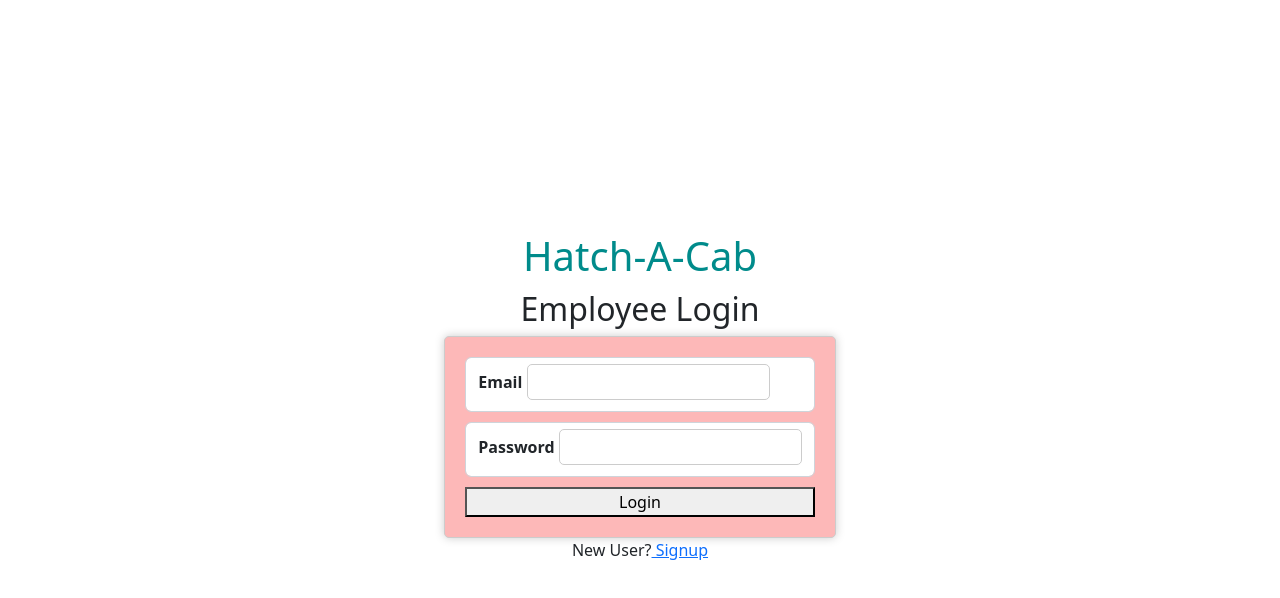
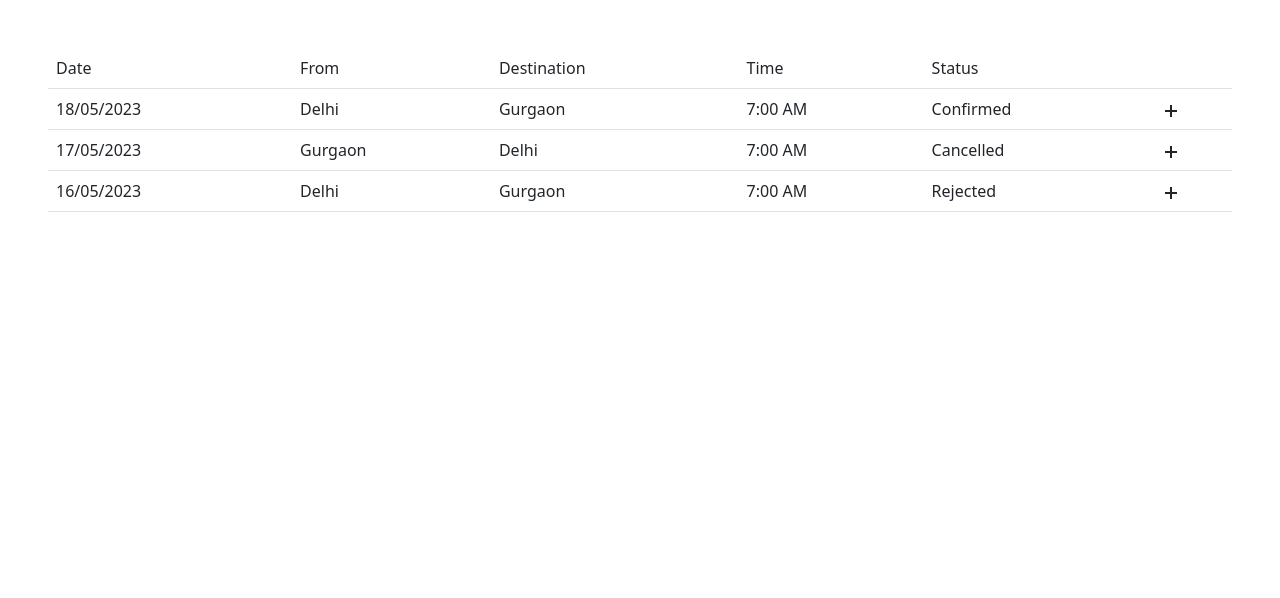
Before and after one commit to UI-GGN/CBP3-React-Rebels, a React (Create React App) app: page /booking-history in a window 1280 px wide. Shown: the top 598 px of the page. Built offline with nearby package versions, Linux system fonts and the light colour scheme.

Commit message:
RR|[Soumya,Dhruva]| Add. Booking history page

```diff
--- a/package.json
+++ b/package.json
@@ -6,6 +6,10 @@
     "@testing-library/jest-dom": "^5.16.5",
     "@testing-library/react": "^13.4.0",
     "@testing-library/user-event": "^13.5.0",
+    "@types/jest": "^29.5.1",
+    "@types/node": "^20.2.3",
+    "@types/react": "^18.2.6",
+    "@types/react-dom": "^18.2.4",
     "axios": "^1.4.0",
     "bootstrap": "^5.2.3",
     "eslint": "^8.41.0",
@@ -15,8 +19,10 @@
     "prettier": "^2.8.8",
     "react": "^18.2.0",
     "react-dom": "^18.2.0",
+    "react-icons": "^4.8.0",
     "react-scripts": "5.0.1",
     "sass": "^1.62.1",
+    "typescript": "^4.9.5",
     "web-vitals": "^2.1.4"
   },
   "scripts": {
--- a/src/App.js
+++ b/src/App.js
@@ -1,7 +1,7 @@
-import logo from "./logo.svg";
-import "./App.scss";
-import "tailwindcss/tailwind.css"
-import { BrowserRouter, Routes, Route } from "react-router-dom";
+import logo from './logo.svg';
+import './App.scss';
+import 'tailwindcss/tailwind.css';
+import { BrowserRouter, Routes, Route } from 'react-router-dom';
 import AddCab from './pages/AddCab';
 import Login from './pages/Login';
 import Booking from './pages/Booking';
@@ -9,33 +9,38 @@ import BookingConfirmation from './pages/Bookingconfirmation';
 import SignUp from './pages/Signup';
 import ErrorPage from './pages/ErrorPage';
 import LandingPage_ from './pages/LandingPage_';
+import BookingHistory from './pages/BookingHistory.tsx';
 
 function App() {
-  const rides = [{
-    bookingId:1,
-    dropLocation: "address1",
-    pickUpLocation: "address2",
-    city:'Chennai',
-    area:'T.Nagar',
-    time: '2022-04-22 10:34:23',
-    status: "confirmed",
-  },{
-    bookingId:2,
-    dropLocation: "Delhi",
-    pickUpLocation: "Chennai",
-    time: "2022-04-22 10:34:23",
-    city:'Chennai',
-    area:'T.Nagar',
-    status: "confirmed",
-  },{
-    bookingId:3,
-    dropLocation: "Delhi",
-    pickUpLocation: "Chennai",
-    time: "2022-04-22 10:34:23",
-    city:'Chennai',
-    area:'T.Nagar',
-    status: "confirmed",
-  }];
+  const rides = [
+    {
+      bookingId: 1,
+      dropLocation: 'address1',
+      pickUpLocation: 'address2',
+      city: 'Chennai',
+      area: 'T.Nagar',
+      time: '2022-04-22 10:34:23',
+      status: 'confirmed',
+    },
+    {
+      bookingId: 2,
+      dropLocation: 'Delhi',
+      pickUpLocation: 'Chennai',
+      time: '2022-04-22 10:34:23',
+      city: 'Chennai',
+      area: 'T.Nagar',
+      status: 'confirmed',
+    },
+    {
+      bookingId: 3,
+      dropLocation: 'Delhi',
+      pickUpLocation: 'Chennai',
+      time: '2022-04-22 10:34:23',
+      city: 'Chennai',
+      area: 'T.Nagar',
+      status: 'confirmed',
+    },
+  ];
 
   return (
     <BrowserRouter>
@@ -49,8 +54,8 @@ function App() {
           path="booking-confirmation"
           element={<BookingConfirmation rides={rides} />}
         />
+        <Route path="booking-history" element={<BookingHistory />} />
         <Route path="*" element={<Login />} />
-
       </Routes>
     </BrowserRouter>
   );
--- /dev/null
+++ b/src/components/Accordion.tsx
@@ -0,0 +1,70 @@
+import React from 'react';
+import { useState } from 'react';
+import { GoDash, GoPlus } from 'react-icons/go';
+import { GrNorton } from 'react-icons/gr';
+import { GiCancel } from 'react-icons/gi';
+
+const Accordion = ({ list }) => {
+  const [expandIndex, setExpandIndex] = useState(-1);
+  const bookingList = list.map((item, index) => {
+    const expandedIndex = expandIndex === index;
+    const icon = <span>{expandedIndex ? <GoDash /> : <GoPlus />}</span>;
+    const selectedRowStyle = expandedIndex
+      ? 'hover:bg-tw_hover_light bg-tw_hover_light'
+      : 'hover:bg-tw_hover_light';
+    return (
+      <React.Fragment key={item.sno}>
+        <tr
+          className={selectedRowStyle}
+          onClick={() => {
+            setExpandIndex(index);
+          }}
+        >
+          <td className={expandedIndex ? 'border-0' : 'border-b-1'}>
+            {item.bookingDate}
+          </td>
+          <td className={expandedIndex ? 'border-0' : 'border-b-1'}>
+            {item.cabFrom}
+          </td>
+          <td className={expandedIndex ? 'border-0' : 'border-b-1'}>
+            {item.cabTo}
+          </td>
+          <td className={expandedIndex ? 'border-0' : 'border-b-1'}>
+            {item.pickUpTime}
+          </td>
+          <td className={expandedIndex ? 'border-0' : 'border-b-1'}>
+            {item.status}
+          </td>
+          <td className={expandedIndex ? 'border-0' : 'border-b-1'}>{icon}</td>
+        </tr>
+        {expandedIndex && (
+          <tr className="bg-tw_hover_light ">
+            <td colSpan={6} className="border-b-1">
+              <div>{item.bookingTime}</div>
+            </td>
+          </tr>
+        )}
+      </React.Fragment>
+    );
+  });
+
+  return (
+    <div className="p-5">
+      <table className="table">
+        <thead>
+          <tr className="bg-tw_primary text-light">
+            <td>Date</td>
+            <td>From</td>
+            <td>Destination</td>
+            <td>Time</td>
+            <td>Status</td>
+            <td></td>
+          </tr>
+        </thead>
+        <tbody>{bookingList}</tbody>
+      </table>
+    </div>
+  );
+};
+
+export default Accordion;
--- /dev/null
+++ b/src/pages/BookingHistory.tsx
@@ -0,0 +1,56 @@
+import React from 'react';
+
+import { useEffect } from 'react';
+
+//@ts-ignore
+import Accordion from '../components/Accordion.tsx';
+
+const bookingHistory = [
+  {
+    sno: '1',
+    employeeName: 'Dummy',
+    employeeId: '12345',
+    cabFrom: 'Delhi',
+    cabTo: 'Gurgaon',
+    bookingDate: '18/05/2023',
+    pickUpTime: '7:00 AM',
+    bookingTime: '6:00 PM',
+    status: 'Confirmed',
+  },
+  {
+    sno: '2',
+    employeeName: 'Test',
+    employeeId: '14245',
+    cabFrom: 'Gurgaon',
+    cabTo: 'Delhi',
+    bookingDate: '17/05/2023',
+    pickUpTime: '7:00 AM',
+    bookingTime: '6:00 PM',
+    status: 'Cancelled',
+  },
+  {
+    sno: '3',
+    employeeName: 'Response',
+    employeeId: '11145',
+    cabFrom: 'Delhi',
+    cabTo: 'Gurgaon',
+    bookingDate: '16/05/2023',
+    pickUpTime: '7:00 AM',
+    bookingTime: '6:00 PM',
+    status: 'Rejected',
+  },
+];
+const BookingHistory = () => {
+  let history;
+  useEffect(() => {
+    history = bookingHistory;
+  }, []);
+
+  return (
+    <div>
+      <Accordion list={bookingHistory} />
+    </div>
+  );
+};
+
+export default BookingHistory;
--- a/src/styles/pages/AddCab.scss
+++ b/src/styles/pages/AddCab.scss
@@ -1,11 +1,11 @@
-body {
-    min-height: 100vh;
-    font-weight: 400;
-    display: flex;
-    justify-content: center;
-    flex-direction: column;
-    text-align: left;
-}
+// body {
+//     min-height: 100vh;
+//     font-weight: 400;
+//     display: flex;
+//     justify-content: center;
+//     flex-direction: column;
+//     text-align: left;
+// }
 
 h3 {
   font-weight: 500;
@@ -20,7 +20,7 @@ h3 {
   padding: 40px 55px 45px 55px;
   border-radius: 15px;
 }
-.sub-field{
+.sub-field {
   margin-left: 10px;
   width: 50%;
 }
```
Also changed, not shown: tailwind.config.js (+14 -6 lines), 2 other files (tests, documents, lock files or other folders). Lines whose indentation alone changed are shown as unchanged.
